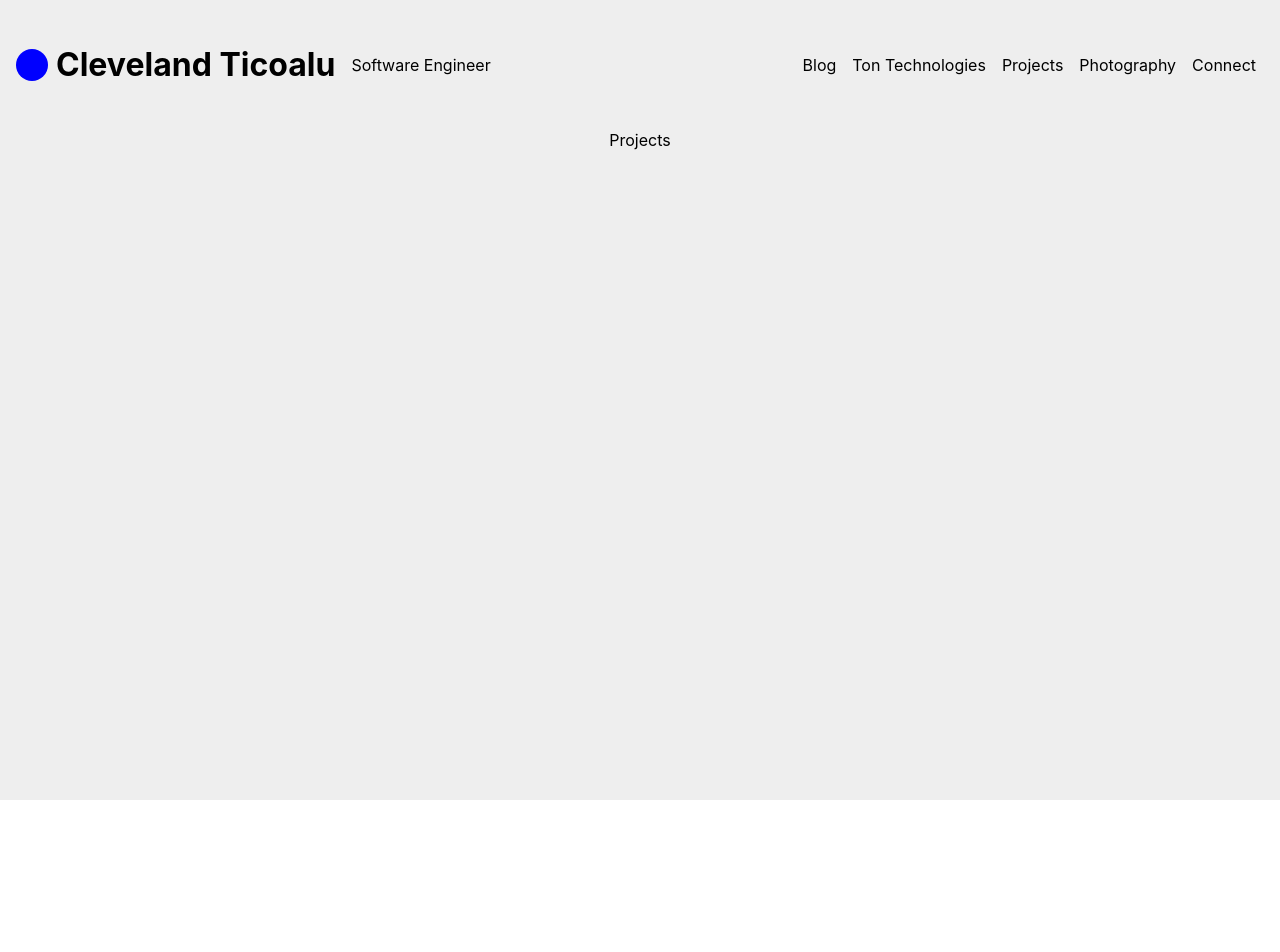
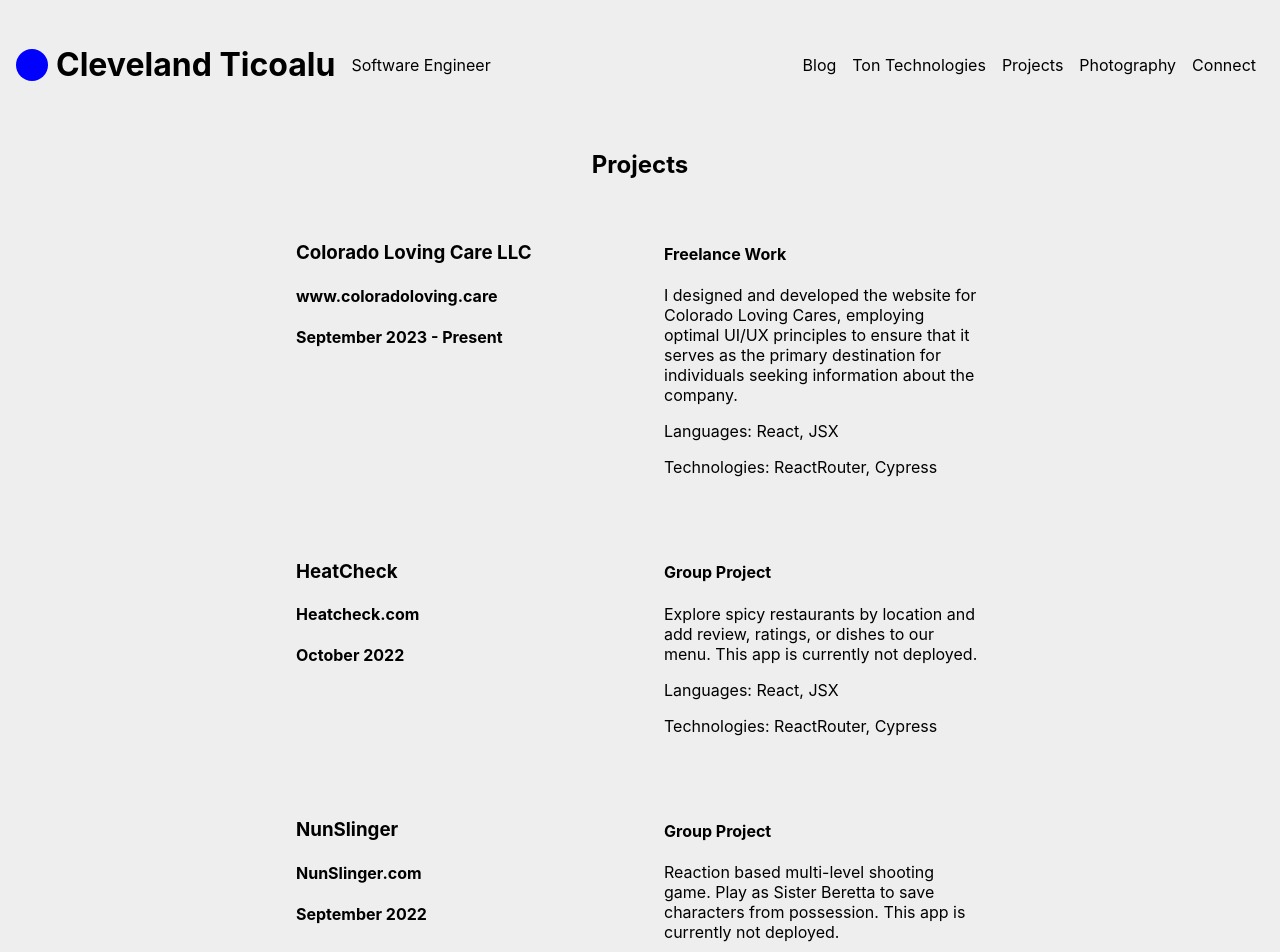
Before and after one commit to cleveland231/clevelandportfolio, a React (Create React App) app: page /projects in a window 1280 px wide. Shown: the top 952 px of the page. Before the commit the page ends 800 px from the top, so only its background shows below. Built offline with nearby package versions, Linux system fonts and the light colour scheme.

Commit message:
Add to projects

```diff
--- a/src/Components/Projects/Projects.css
+++ b/src/Components/Projects/Projects.css
@@ -0,0 +1,11 @@
+.ProjectBox {
+  display: flex;
+  text-align: left;
+  justify-content: center;
+
+}
+
+.ProjectName, .ProjectDescriptionBox {
+  padding: 1.5rem;
+    width: 25%;
+}
--- a/src/Components/Projects/Projects.js
+++ b/src/Components/Projects/Projects.js
@@ -5,10 +5,69 @@ import './Projects.css';
 export const Projects = () => {
   return (
     <div className='Projects'>
-      <div>
-        Projects
+    <h2> Projects </h2>
+      <div className="ProjectBoxHolder">
+
+        <div className="ProjectBox">
+          <div className="ProjectName">
+            <h3> Colorado Loving Care LLC </h3>
+            <h4> www.coloradoloving.care </h4>
+            <h4> September 2023 - Present </h4>
+          </div>
+          <div className="ProjectDescriptionBox">
+            <h4>
+              Freelance Work
+            </h4>
+            <div className="ProjectDescription">
+              I designed and developed the website for Colorado Loving Cares,
+              employing optimal UI/UX principles to ensure that it serves as the
+              primary destination for individuals seeking information about the
+              company.
+            </div>
+            <p> Languages: React, JSX </p>
+            <p> Technologies: ReactRouter, Cypress </p>
+          </div>
+        </div>
+
+        <div className="ProjectBox">
+          <div className="ProjectName">
+            <h3> HeatCheck </h3>
+            <h4> Heatcheck.com </h4>
+            <h4> October 2022 </h4>
+          </div>
+          <div className="ProjectDescriptionBox">
+            <h4>
+              Group Project
+            </h4>
+            <div className="ProjectDescription">
+              Explore spicy restaurants by location and add review, ratings, or
+              dishes to our menu. This app is currently not deployed.
+            </div>
+            <p> Languages: React, JSX </p>
+            <p> Technologies: ReactRouter, Cypress </p>
+          </div>
+        </div>
+
+        <div className="ProjectBox">
+          <div className="ProjectName">
+            <h3> NunSlinger </h3>
+            <h4> NunSlinger.com </h4>
+            <h4> September 2022 </h4>
+          </div>
+          <div className="ProjectDescriptionBox">
+            <h4>
+              Group Project
+            </h4>
+            <div className="ProjectDescription">
+              Reaction based multi-level shooting game. Play as Sister Beretta to
+              save characters from possession. This app is currently not deployed.
+            </div>
+            <p> Languages: React, JSX, TypeScript </p>
+            <p> Technologies: ReactRouter, Cypress </p>
+          </div>
+        </div>
+
       </div>
-
     </div>
   )
 }
--- a/src/index.css
+++ b/src/index.css
@@ -5,6 +5,7 @@ body {
     sans-serif;
   -webkit-font-smoothing: antialiased;
   -moz-osx-font-smoothing: grayscale;
+  background-color: #eeeeee;
 }
 
 code {
```
